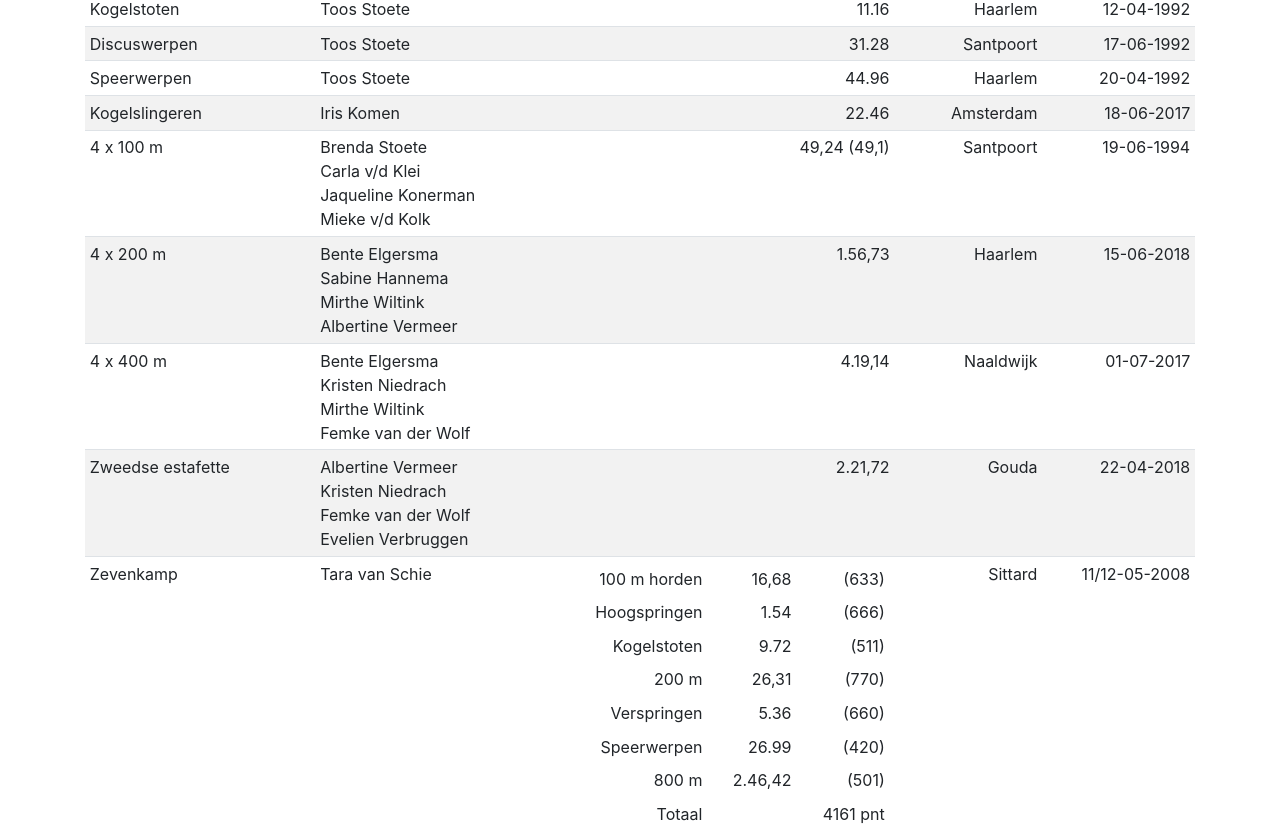
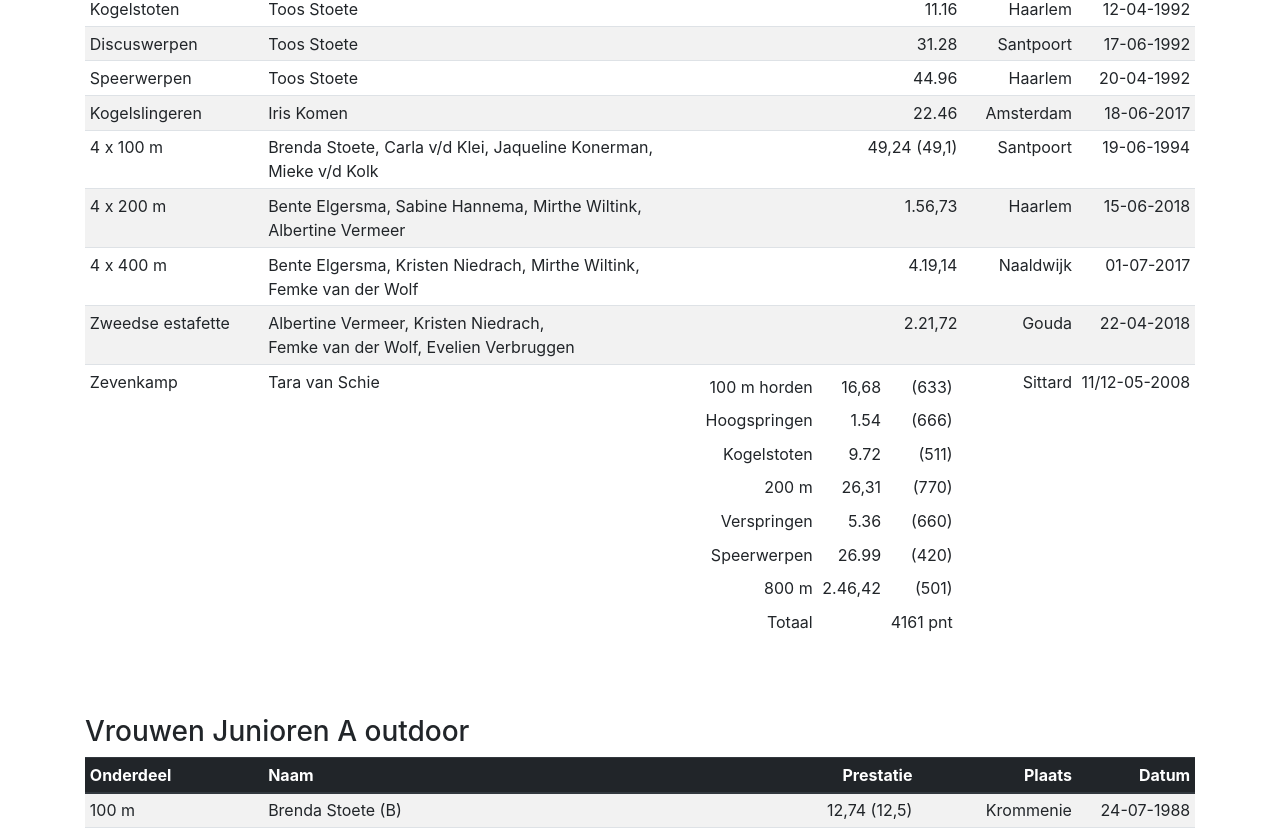
Before and after one commit to Voles/avhaarlem-ranglijsten, a React (Create React App) app: page / in a window 1280 px wide. Shown: the part 1220-2050 px from the top of the page. Built offline with nearby package versions, Linux system fonts and the light colour scheme.

Commit message:
Show multiple participants on one line instead of a line per participant

```diff
--- a/src/components/Ranglijst.js
+++ b/src/components/Ranglijst.js
@@ -11,7 +11,10 @@ class Ranglijst extends Component {
 
     const renderNaam = naam =>
       Array.isArray(naam) ?
-        naam.map((naam, index) => <span className="text-nowrap d-block" key={index}>{ naam }</span>) :
+        naam
+          .map((naam, index) => <span className="text-nowrap" key={index}>{ naam }</span>)
+          // reduce via https://stackoverflow.com/a/44738250
+          .reduce((acc, x) => acc === null ? [x] : [acc, ', ', x], null):
         <span className="text-nowrap">{ naam }</span>;
 
     const renderPrestatie = prestatie =>
```
